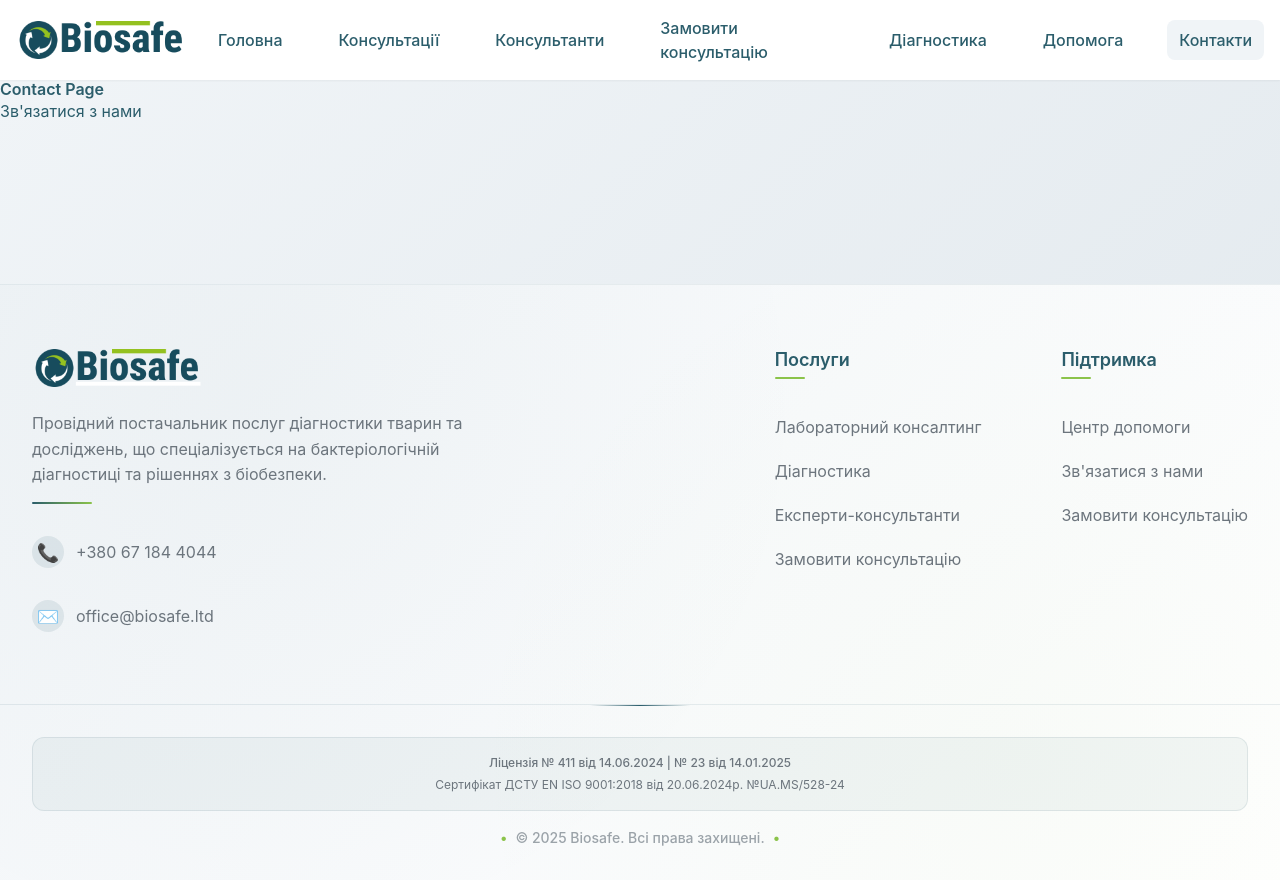
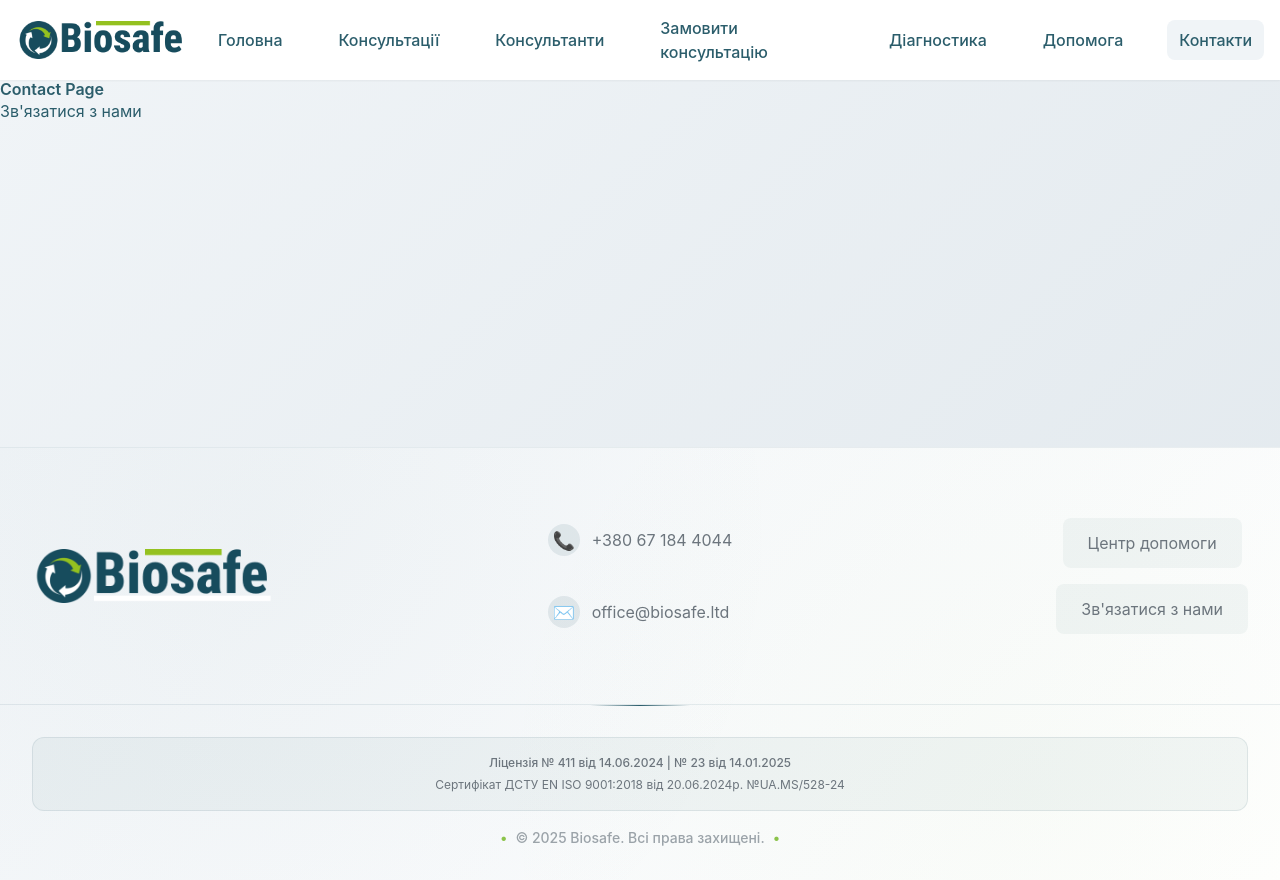
Before and after one commit to Greenfield-Taster/biosafe, a React (Vite) app: page /biosafe/contact in a window 1280 px wide. Built offline with nearby package versions, Linux system fonts and the light colour scheme.

Commit message:
Change footer

```diff
--- a/src/components/Footer.jsx
+++ b/src/components/Footer.jsx
@@ -26,15 +26,13 @@ const Footer = () => {
   return (
     <footer className="footer">
       <div className="footer__container">
-        <div className="footer__about">
+        <div className="footer__logo-column">
           <div className="footer__logo">
             <img src={logo} alt="Biosafe" />
           </div>
-          <p>
-            Провідний постачальник послуг діагностики тварин та досліджень, що
-            спеціалізується на бактеріологічній діагностиці та рішеннях з
-            біобезпеки.
-          </p>
+        </div>
+
+        <div className="footer__contact-column">
           <div className="footer__contact">
             <div className="footer__contact-item">
               <span>📞</span>
@@ -47,36 +45,14 @@ const Footer = () => {
           </div>
         </div>
 
-        <div className="footer__links">
-          <div className="footer__column">
-            <h4>Послуги</h4>
-            <ul>
-              <li>
-                <Link to="/consulting">Лабораторний консалтинг</Link>
-              </li>
-              <li>
-                <Link to="/diagnostics">Діагностика</Link>
-              </li>
-              <li>
-                <Link to="/consultants">Експерти-консультанти</Link>
-              </li>
-              <li>
-                <Link to="/request-consultation">Замовити консультацію</Link>
-              </li>
-            </ul>
-          </div>
-
-          <div className="footer__column">
-            <h4>Підтримка</h4>
+        <div className="footer__links-column">
+          <div className="footer__links">
             <ul>
               <li>
                 <Link to="/help">Центр допомоги</Link>
               </li>
               <li>
                 <Link to="/contact">Зв'язатися з нами</Link>
-              </li>
-              <li>
-                <Link to="/request-consultation">Замовити консультацію</Link>
               </li>
             </ul>
           </div>
--- a/src/styles/components/Footer.scss
+++ b/src/styles/components/Footer.scss
@@ -34,24 +34,29 @@
     margin: 0 auto;
     padding: 0 v.$spacing-8;
     display: grid;
-    grid-template-columns: 1fr auto;
-    gap: v.$spacing-20;
-    align-items: start;
+    grid-template-columns: 1fr 1fr 1fr;
+    gap: v.$spacing-8;
+    align-items: center;
     position: relative;
     z-index: 1;
   }
 
-  &__about {
-    max-width: 450px;
+  // Колонка с логотипом
+  &__logo-column {
+    display: flex;
+    justify-content: flex-start;
+    align-items: center;
+  }
 
-    .footer__logo {
+  &__logo {
     display: flex;
     align-items: center;
     gap: v.$spacing-3;
-      margin-bottom: v.$spacing-6;
+    cursor: pointer;
 
     img {
-        width: 190px;
+      height: auto;
+      width: 70%;
       transition: transform v.$transition-normal;
 
       &:hover {
@@ -67,24 +72,11 @@
     }
   }
 
-    p {
-      font-size: v.$font-size-base;
-      line-height: v.$line-height-relaxed;
-      color: v.$text-secondary;
-      margin-bottom: v.$spacing-10;
-      position: relative;
-
-      &::after {
-        content: "";
-        position: absolute;
-        bottom: -(v.$spacing-4);
-        left: 0;
-        width: 60px;
-        height: 2px;
-        background: linear-gradient(90deg, v.$primary-color, v.$accent-color);
-        border-radius: 2px;
-      }
-    }
+  // Колонка с контактами
+  &__contact-column {
+    display: flex;
+    justify-content: center;
+    align-items: center;
   }
 
   &__contact {
@@ -98,15 +90,13 @@
       gap: v.$spacing-3;
       font-size: v.$font-size-base;
       color: v.$text-secondary;
-      padding: v.$spacing-2 0;
+      padding: v.$spacing-3 v.$spacing-6;
       transition: all v.$transition-normal;
       border-radius: v.$border-radius-md;
 
       &:hover {
         color: v.$primary-color;
         background: rgba(43, 93, 107, 0.05);
-        padding-left: v.$spacing-2;
-        transform: translateX(4px);
       }
 
       span:first-child {
@@ -130,37 +120,16 @@
     }
   }
 
+  // Колонка со ссылками
+  &__links-column {
+    display: flex;
+    justify-content: flex-end;
+    align-items: center;
+  }
+
   &__links {
     display: flex;
-    gap: v.$spacing-20;
-  }
-
-  &__column {
-    h4 {
-      font-size: v.$font-size-lg;
-      font-weight: v.$font-weight-semibold;
-      color: v.$text-primary;
-      margin-bottom: v.$spacing-8;
-      font-family: v.$font-family-display;
-      position: relative;
-      padding-bottom: v.$spacing-2;
-
-      &::after {
-        content: "";
-        position: absolute;
-        bottom: 0;
-        left: 0;
-        width: 30px;
-        height: 2px;
-        background: v.$accent-color;
-        border-radius: 2px;
-        transition: width v.$transition-normal;
-      }
-
-      &:hover::after {
-        width: 50px;
-      }
-    }
+    justify-content: center;
 
     ul {
       list-style: none;
@@ -168,7 +137,8 @@
       margin: 0;
       display: flex;
       flex-direction: column;
-      gap: v.$spacing-3;
+      gap: v.$spacing-4;
+      text-align: center;
 
       li {
         a {
@@ -176,30 +146,19 @@
           color: v.$text-secondary;
           text-decoration: none;
           transition: all v.$transition-normal;
-          padding: v.$spacing-1 0;
-          border-radius: v.$border-radius-sm;
+          padding: v.$spacing-3 v.$spacing-6;
+          border-radius: v.$border-radius-md;
           position: relative;
           display: inline-block;
-
-          &::before {
-            content: "";
-            position: absolute;
-            left: -(v.$spacing-4);
-            top: 50%;
-            transform: translateY(-50%);
-            width: 0;
-            height: 2px;
-            background: v.$primary-color;
-            transition: width v.$transition-normal;
-          }
+          background: rgba(43, 93, 107, 0.05);
+          border: 1px solid transparent;
 
           &:hover {
-            color: v.$primary-color;
-            transform: translateX(6px);
-
-            &::before {
-              width: 12px;
-            }
+            color: v.$white;
+            background: v.$primary-color;
+            border-color: v.$primary-color;
+            transform: translateY(-2px);
+            box-shadow: 0 4px 12px rgba(43, 93, 107, 0.2);
           }
         }
       }
@@ -285,41 +244,15 @@
 
     &__container {
       grid-template-columns: 1fr;
-      gap: v.$spacing-12;
+      gap: v.$spacing-8;
       padding: 0 v.$container-padding;
+      text-align: center;
     }
 
-    &__about {
-      max-width: none;
-      text-align: center;
-
-      p::after {
-        left: 50%;
-        transform: translateX(-50%);
-      }
-    }
-
-    &__links {
+    &__logo-column,
+    &__contact-column,
+    &__links-column {
       justify-content: center;
-      gap: v.$spacing-16;
-    }
-
-    &__column {
-      h4::after {
-        left: 50%;
-        transform: translateX(-50%);
-      }
-
-      ul li a {
-        &::before {
-          left: 50%;
-          transform: translateX(-50%) translateY(-50%);
-        }
-
-        &:hover {
-          transform: translateY(-2px);
-        }
-      }
     }
 
     &__bottom {
@@ -339,32 +272,17 @@
     padding: v.$spacing-8 0 v.$spacing-4;
 
     &__container {
-      gap: v.$spacing-8;
+      gap: v.$spacing-6;
       padding: 0 v.$spacing-3;
     }
 
-    &__about {
-      .footer__logo {
-        justify-content: center;
-        margin-bottom: v.$spacing-5;
-
+    &__logo {
       img {
         width: 150px;
-        }
-
-        span {
-          font-size: v.$font-size-lg;
-        }
-      }
-
-      p {
-        font-size: v.$font-size-sm;
-        margin-bottom: v.$spacing-6;
       }
     }
 
     &__contact {
-      align-items: center;
       gap: v.$spacing-3;
 
       &-item {
@@ -377,22 +295,12 @@
     }
 
     &__links {
-      flex-direction: column;
-      gap: v.$spacing-8;
-      text-align: center;
-    }
-
-    &__column {
-      h4 {
-        font-size: v.$font-size-base;
-        margin-bottom: v.$spacing-4;
-      }
-
       ul {
         gap: v.$spacing-2;
 
         li a {
           font-size: v.$font-size-sm;
+          padding: v.$spacing-2;
         }
       }
     }
@@ -419,26 +327,13 @@
     padding: v.$spacing-6 0 v.$spacing-3;
 
     &__container {
-      gap: v.$spacing-6;
+      gap: v.$spacing-4;
       padding: 0 v.$spacing-2;
     }
 
-    &__about {
-      .footer__logo {
-        margin-bottom: v.$spacing-4;
-
+    &__logo {
       img {
         width: 120px;
-        }
-
-        span {
-          font-size: v.$font-size-base;
-        }
-      }
-
-      p {
-        font-size: v.$font-size-xs;
-        margin-bottom: v.$spacing-5;
       }
     }
 
@@ -457,20 +352,12 @@
     }
 
     &__links {
-      gap: v.$spacing-6;
-    }
-
-    &__column {
-      h4 {
-        font-size: v.$font-size-sm;
-        margin-bottom: v.$spacing-3;
-      }
-
       ul {
         gap: v.$spacing-1;
 
         li a {
           font-size: v.$font-size-xs;
+          padding: v.$spacing-1 v.$spacing-2;
         }
       }
     }
```
Lines whose indentation alone changed are shown as unchanged.
